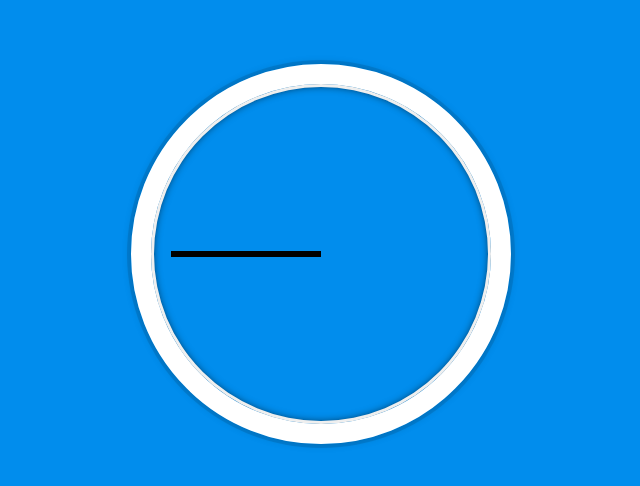
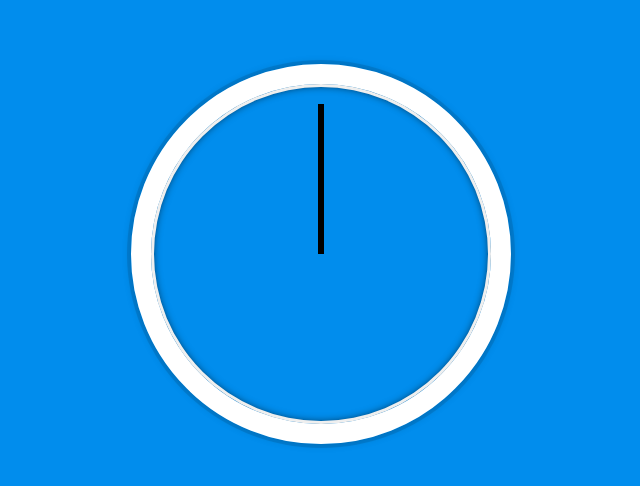
Before and after one commit to oletendart/clock, a plain HTML site: page index.html in a window 1280 px wide. Shown: the part 154-640 px from the top of the page, without its empty margins (319-959 px from the left). Drawn offline with Linux system fonts and the light colour scheme.

Commit message:
create rotate so that it is placed at noon

```diff
--- a/style.css
+++ b/style.css
@@ -36,5 +36,6 @@ body {
   background: black;
   position: absolute;
   top: 50%;
-  transform-origin: 50%;
+  transform-origin: 100%;
+  transform: rotate(90deg);
 }
```
